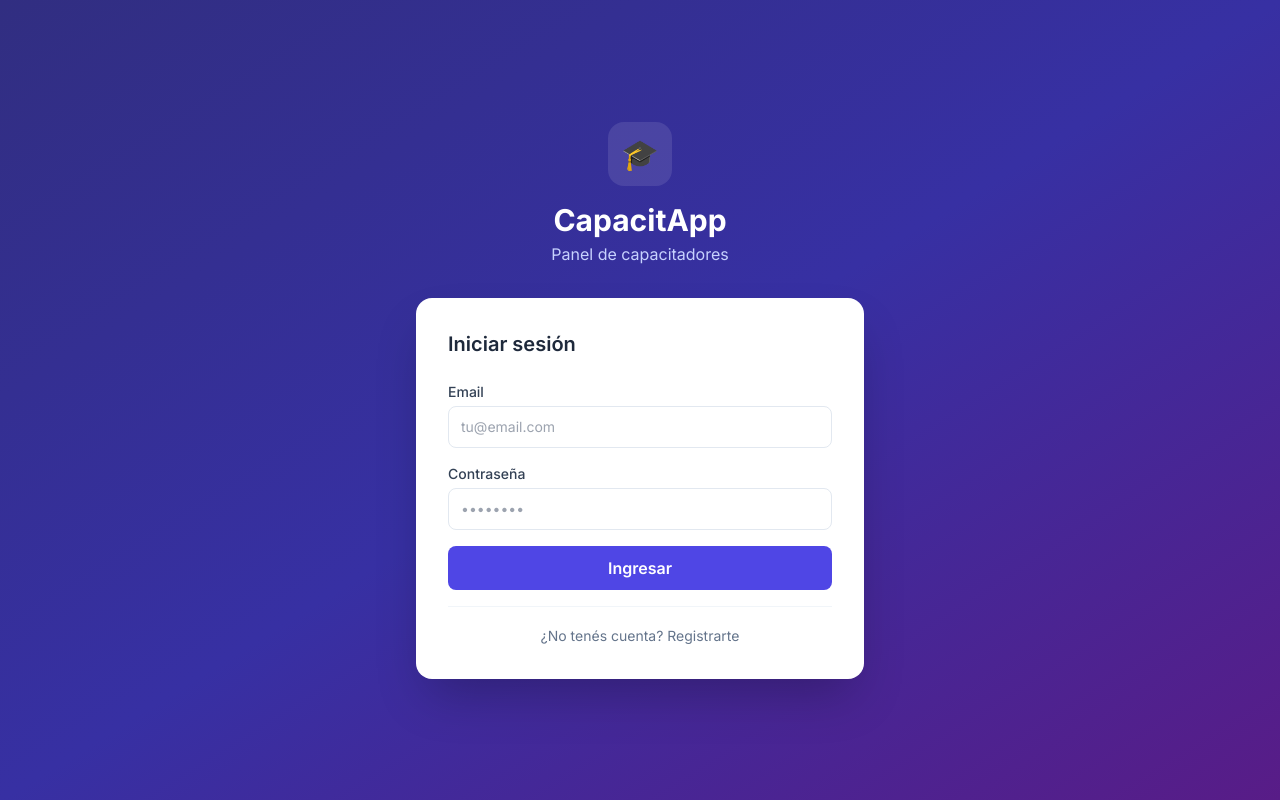
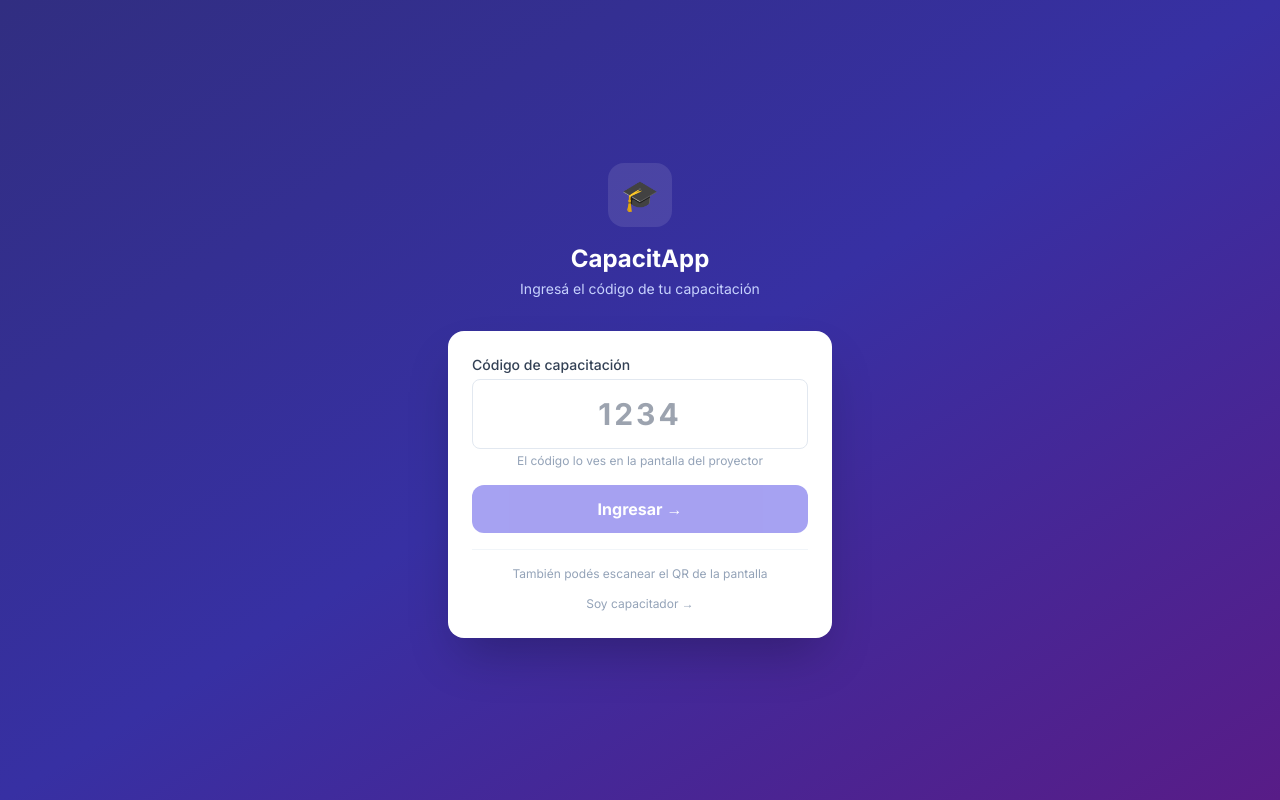
Before and after one commit to slopez2024/capacitaciones-app-final, a Next.js app: page /admin in a window 1280 px wide. Built offline with nearby package versions, Linux system fonts and the light colour scheme.

Commit message:
add event code and projector redesign

```diff
--- a/app/admin/page.tsx
+++ b/app/admin/page.tsx
@@ -5,111 +5,91 @@ export const dynamic = 'force-dynamic'
 import { useState } from 'react'
 import { useRouter } from 'next/navigation'
 import { createClient } from '@/lib/supabase/client'
-import ErrorMessage from '@/components/ui/ErrorMessage'
-import Spinner from '@/components/ui/Spinner'
 
-export default function AdminLoginPage() {
+export default function HomePage() {
   const router = useRouter()
-  const [email, setEmail] = useState('')
-  const [password, setPassword] = useState('')
+  const [code, setCode] = useState('')
   const [loading, setLoading] = useState(false)
   const [error, setError] = useState('')
 
-  const handleLogin = async (e: React.FormEvent) => {
+  const handleSubmit = async (e: React.FormEvent) => {
     e.preventDefault()
+    if (!code.trim()) return
+    setLoading(true)
     setError('')
-    setLoading(true)
 
     const supabase = createClient()
-    const { error: authError } = await supabase.auth.signInWithPassword({ email, password })
+    const { data: events } = await supabase
+      .from('events')
+      .select('id, is_active, code')
+      .eq('code', parseInt(code.trim()))
+      .limit(1)
 
-    if (authError) {
-      setError('Email o contraseña incorrectos.')
+    const event = events && events.length > 0 ? events[0] as { id: string; is_active: boolean; code: number } : null
+
+    if (!event) {
+      setError('Código incorrecto. Verificá el número e intentá de nuevo.')
       setLoading(false)
       return
     }
 
-    router.push('/admin/dashboard')
-  }
-
-  const handleRegister = async () => {
-    if (!email || !password) {
-      setError('Completá email y contraseña para registrarte.')
-      return
-    }
-    setError('')
-    setLoading(true)
-
-    const supabase = createClient()
-    const { error: regError } = await supabase.auth.signUp({ email, password })
-
-    if (regError) {
-      setError(regError.message)
+    if (!event.is_active) {
+      setError('Esta capacitación no está activa.')
       setLoading(false)
       return
     }
 
-    alert('Cuenta creada. Revisá tu email para confirmar.')
-    setLoading(false)
+    router.push(`/evento/${event.id}`)
   }
 
   return (
-    <div className="min-h-screen flex items-center justify-center bg-gradient-to-br from-indigo-900 via-indigo-800 to-purple-900">
-      <div className="w-full max-w-md">
+    <div className="min-h-screen bg-gradient-to-br from-indigo-900 via-indigo-800 to-purple-900 flex items-center justify-center p-4">
+      <div className="w-full max-w-sm">
         <div className="text-center mb-8">
           <div className="inline-flex items-center justify-center w-16 h-16 bg-white/10 rounded-2xl mb-4">
             <span className="text-3xl">🎓</span>
           </div>
-          <h1 className="text-3xl font-bold text-white">CapacitApp</h1>
-          <p className="text-indigo-200 mt-1">Panel de capacitadores</p>
+          <h1 className="text-2xl font-bold text-white">CapacitApp</h1>
+          <p className="text-indigo-200 text-sm mt-1">Ingresá el código de tu capacitación</p>
         </div>
 
-        <div className="bg-white rounded-2xl shadow-2xl p-8">
-          <h2 className="text-xl font-semibold text-slate-800 mb-6">Iniciar sesión</h2>
-
-          <form onSubmit={handleLogin} className="space-y-4">
+        <div className="bg-white rounded-2xl shadow-2xl p-6">
+          <form onSubmit={handleSubmit} className="space-y-4">
             <div>
-              <label className="block text-sm font-medium text-slate-700 mb-1">Email</label>
+              <label className="block text-sm font-medium text-slate-700 mb-1">
+                Código de capacitación
+              </label>
               <input
-                type="email"
-                value={email}
-                onChange={e => setEmail(e.target.value)}
-                className="w-full border border-slate-200 rounded-lg px-3 py-2.5 text-sm focus:outline-none focus:ring-2 focus:ring-indigo-500"
-                placeholder="tu@email.com"
+                value={code}
+                onChange={e => setCode(e.target.value.replace(/\D/g, ''))}
+                type="text"
+                inputMode="numeric"
+                maxLength={6}
+                className="w-full border border-slate-200 rounded-lg px-3 py-4 text-3xl font-bold text-center tracking-widest focus:outline-none focus:ring-2 focus:ring-indigo-500"
+                placeholder="1234"
                 required
               />
+              <p className="text-xs text-slate-400 mt-1 text-center">El código lo ves en la pantalla del proyector</p>
             </div>
 
-            <div>
-              <label className="block text-sm font-medium text-slate-700 mb-1">Contraseña</label>
-              <input
-                type="password"
-                value={password}
-                onChange={e => setPassword(e.target.value)}
-                className="w-full border border-slate-200 rounded-lg px-3 py-2.5 text-sm focus:outline-none focus:ring-2 focus:ring-indigo-500"
-                placeholder="••••••••"
-                required
-              />
-            </div>
-
-            <ErrorMessage message={error} />
+            {error && <div className="bg-red-50 border border-red-200 text-red-700 px-4 py-3 rounded-lg text-sm">⚠️ {error}</div>}
 
             <button
               type="submit"
-              disabled={loading}
-              className="w-full bg-indigo-600 hover:bg-indigo-700 text-white font-semibold py-2.5 rounded-lg transition-colors disabled:opacity-50 flex items-center justify-center gap-2"
+              disabled={loading || code.length < 3}
+              className="w-full bg-indigo-600 hover:bg-indigo-700 text-white font-bold py-3 rounded-xl transition-colors disabled:opacity-50 text-base"
             >
-              {loading ? <Spinner size="sm" /> : 'Ingresar'}
+              {loading ? 'Buscando...' : 'Ingresar →'}
             </button>
           </form>
 
-          <div className="mt-4 pt-4 border-t border-slate-100">
+          <div className="mt-4 pt-4 border-t border-slate-100 text-center">
+            <p className="text-xs text-slate-400 mb-2">También podés escanear el QR de la pantalla</p>
             <button
-              onClick={handleRegister}
-              disabled={loading}
-              className="w-full text-sm text-slate-500 hover:text-indigo-600 transition-colors"
+              onClick={() => router.push('/admin')}
+              className="text-xs text-slate-400 hover:text-indigo-600"
             >
-              ¿No tenés cuenta? Registrarte
+              Soy capacitador →
             </button>
           </div>
         </div>
--- a/app/evento/[eventId]/page.tsx
+++ b/app/evento/[eventId]/page.tsx
@@ -1,92 +1,89 @@
 'use client'
 
-import { useState, use } from 'react'
+import { useState } from 'react'
 import { useRouter } from 'next/navigation'
 import { createClient } from '@/lib/supabase/client'
 
-export default function EventoPage({ params }: { params: Promise<{ eventId: string }> }) {
-  const { eventId } = use(params)
+export default function Home() {
   const router = useRouter()
-  const [legajo, setLegajo] = useState('')
-  const [dni, setDni] = useState('')
-  const [nombre, setNombre] = useState('')
-  const [apellido, setApellido] = useState('')
+  const [code, setCode] = useState('')
   const [loading, setLoading] = useState(false)
   const [error, setError] = useState('')
 
   const handleSubmit = async (e: React.FormEvent) => {
     e.preventDefault()
+    if (!code.trim()) return
+    setLoading(true)
     setError('')
-    setLoading(true)
+
     const supabase = createClient()
-
     const { data: events } = await supabase
       .from('events')
-      .select('id, is_active, max_attendees')
-      .eq('id', eventId)
+      .select('id, is_active, code')
+      .eq('code', parseInt(code.trim()))
       .limit(1)
 
-    const event = events && events.length > 0 ? (events[0] as { id: string; is_active: boolean; max_attendees: number }) : null
+    const event = events && events.length > 0 ? events[0] as { id: string; is_active: boolean; code: number } : null
 
-    if (!event) { setError('Evento no encontrado.'); setLoading(false); return }
-    if (!event.is_active) { setError('Este evento no está activo.'); setLoading(false); return }
-
-    const { error: insertError } = await supabase.from('attendees').insert({
-      event_id: eventId,
-      legajo: legajo.trim(),
-      dni: dni.trim(),
-      nombre: nombre.trim(),
-      apellido: apellido.trim(),
-    })
-
-    if (insertError) {
-      if (insertError.code === '23505') {
-        if (insertError.message.includes('dni')) setError('Este DNI ya está registrado.')
-        else if (insertError.message.includes('legajo')) setError('Este legajo ya está registrado.')
-        else setError('Ya estás registrado en este evento.')
-      } else {
-        setError('Error al registrarse: ' + insertError.message)
-      }
+    if (!event) {
+      setError('Código incorrecto. Verificá el número e intentá de nuevo.')
       setLoading(false)
       return
     }
 
-    const { data: attData } = await supabase.from('attendees').select('id').eq('event_id', eventId).eq('dni', dni.trim()).limit(1)
-    if (attData && attData.length > 0) {
-      sessionStorage.setItem(`attendee_${eventId}`, (attData[0] as { id: string }).id)
+    if (!event.is_active) {
+      setError('Esta capacitación no está activa.')
+      setLoading(false)
+      return
     }
-    router.push(`/evento/${eventId}/juego`)
+
+    router.push(`/evento/${event.id}`)
   }
 
   return (
     <div className="min-h-screen bg-gradient-to-br from-indigo-900 via-indigo-800 to-purple-900 flex items-center justify-center p-4">
       <div className="w-full max-w-sm">
         <div className="text-center mb-8">
-          <span className="text-5xl">🎓</span>
-          <h1 className="text-2xl font-bold text-white mt-2">Registrarse</h1>
-          <p className="text-indigo-200 text-sm mt-1">Completá tus datos para ingresar</p>
+          <div className="inline-flex items-center justify-center w-16 h-16 bg-white/10 rounded-2xl mb-4">
+            <span className="text-3xl">🎓</span>
+          </div>
+          <h1 className="text-2xl font-bold text-white">CapacitApp</h1>
+          <p className="text-indigo-200 text-sm mt-1">Ingresá el código de tu capacitación</p>
         </div>
+
         <div className="bg-white rounded-2xl shadow-2xl p-6">
           <form onSubmit={handleSubmit} className="space-y-4">
-            {[
-              { label: 'Legajo', value: legajo, setter: setLegajo, placeholder: 'Tu número de legajo' },
-              { label: 'DNI', value: dni, setter: setDni, placeholder: 'Sin puntos ni espacios' },
-              { label: 'Nombre', value: nombre, setter: setNombre, placeholder: 'Tu nombre' },
-              { label: 'Apellido', value: apellido, setter: setApellido, placeholder: 'Tu apellido' },
-            ].map(field => (
-              <div key={field.label}>
-                <label className="block text-sm font-medium text-slate-700 mb-1">{field.label} <span className="text-red-500">*</span></label>
-                <input value={field.value} onChange={e => field.setter(e.target.value)} type="text"
-                  className="w-full border border-slate-200 rounded-lg px-3 py-3 text-sm focus:outline-none focus:ring-2 focus:ring-indigo-500"
-                  placeholder={field.placeholder} required />
-              </div>
-            ))}
+            <div>
+              <label className="block text-sm font-medium text-slate-700 mb-1">
+                Código de capacitación
+              </label>
+              <input
+                value={code}
+                onChange={e => setCode(e.target.value.replace(/\D/g, ''))}
+                type="text"
+                inputMode="numeric"
+                maxLength={6}
+                className="w-full border border-slate-200 rounded-lg px-3 py-4 text-3xl font-bold text-center tracking-widest focus:outline-none focus:ring-2 focus:ring-indigo-500"
+                placeholder="1234"
+                required
+              />
+              <p className="text-xs text-slate-400 mt-1 text-center">El código lo ves en la pantalla del proyector</p>
+            </div>
+
             {error && <div className="bg-red-50 border border-red-200 text-red-700 px-4 py-3 rounded-lg text-sm">⚠️ {error}</div>}
-            <button type="submit" disabled={loading}
-              className="w-full bg-indigo-600 hover:bg-indigo-700 text-white font-bold py-3 rounded-xl transition-colors disabled:opacity-50 text-base">
-              {loading ? 'Cargando...' : 'Ingresar a la capacitación'}
+
+            <button
+              type="submit"
+              disabled={loading || code.length < 3}
+              className="w-full bg-indigo-600 hover:bg-indigo-700 text-white font-bold py-3 rounded-xl transition-colors disabled:opacity-50 text-base"
+            >
+              {loading ? 'Buscando...' : 'Ingresar →'}
             </button>
           </form>
+
+          <div className="mt-4 pt-4 border-t border-slate-100 text-center">
+            <p className="text-xs text-slate-400">También podés escanear el QR de la pantalla</p>
+          </div>
         </div>
       </div>
     </div>
--- a/lib/supabase/types.ts
+++ b/lib/supabase/types.ts
@@ -8,6 +8,7 @@ export interface Event {
   created_by: string
   is_active: boolean
   max_attendees: number
+  code: number | null
   created_at: string
   updated_at: string
 }
```
Also changed, not shown: app/proyector/[eventId]/page.tsx (+62 -70 lines).
